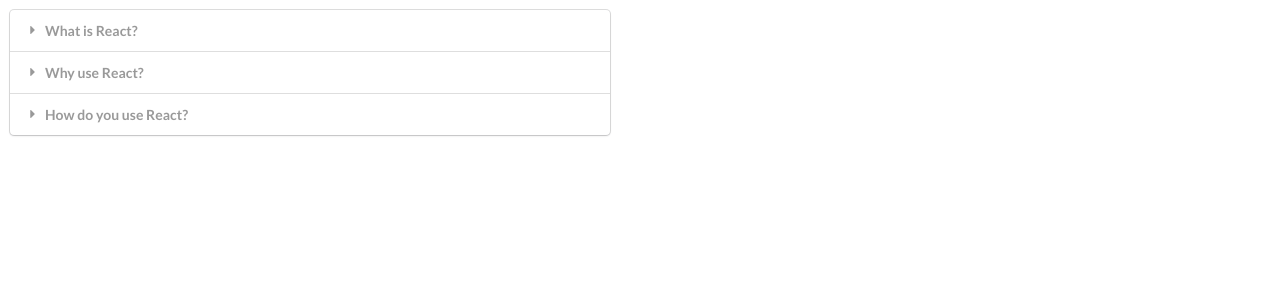
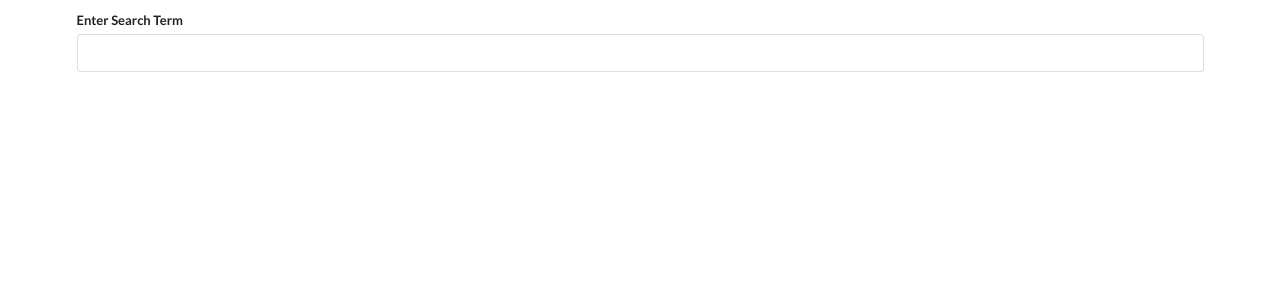
Before and after one commit to himoura32/react-widgets-project, a React (Create React App) app: page / in a window 1280 px wide. Shown: the top 300 px of the page. Built offline with nearby package versions, Linux system fonts and the light colour scheme.

Commit message:
coded state/useEffect/search/apiRequest

```diff
--- a/package.json
+++ b/package.json
@@ -6,6 +6,7 @@
     "@testing-library/jest-dom": "^5.16.4",
     "@testing-library/react": "^13.3.0",
     "@testing-library/user-event": "^13.5.0",
+    "axios": "^0.27.2",
     "react": "^18.1.0",
     "react-dom": "^18.1.0",
     "react-scripts": "5.0.1",
--- a/src/App.js
+++ b/src/App.js
@@ -1,4 +1,5 @@
 import Accordian from './components/Accordian';
+import Search from './components/Search';
 import './components/App.css';
 
 const items = [
@@ -18,8 +19,9 @@
 
 function App() {
   return (
-    <div className='container'>
-      <Accordian items={items} />
+    <div className='ui container'>
+      <Search />
+      {/* <Accordian items={items} /> */}
     </div>
   );
 }
--- a/src/components/App.css
+++ b/src/components/App.css
@@ -1,5 +1,3 @@
 .container {
     margin-top: 10px;
-    margin-left: 10px;
-    margin-bottom: 10px;
 }
--- /dev/null
+++ b/src/components/Search.js
@@ -0,0 +1,55 @@
+import React, { useState, useEffect } from 'react';
+import axios from 'axios';
+
+const Search = () => {
+  const [term, setTerm] = useState('');
+  const [results, setResults] = useState([]);
+
+  useEffect(() => {
+    const search = async () => {
+      const { data } = await axios.get('https://en.wikipedia.org/w/api.php', {
+        params: {
+          action: 'query',
+          list: 'search',
+          origin: '*',
+          format: 'json',
+          srsearch: term,
+        },
+      });
+      setResults(data.query.search);
+    };
+
+    if (term) {
+      search();
+    }
+  }, [term]);
+
+  const renderedResults = results.map((result) => {
+    return (
+      <div key={result.pageid} className='item'>
+        <div className='content'>
+          <div className='header'>{result.title}</div>
+          {result.snippet}
+        </div>
+      </div>
+    );
+  });
+
+  return (
+    <div>
+      <div className='ui form'>
+        <div className='field'>
+          <label>Enter Search Term</label>
+          <input
+            value={term}
+            onChange={(e) => setTerm(e.target.value)}
+            className='input'
+          />
+        </div>
+      </div>
+      <div className='ui celled list'>{renderedResults}</div>
+    </div>
+  );
+};
+
+export default Search;
```
Also changed, not shown: 1 other file (tests, documents, lock files or other folders).
